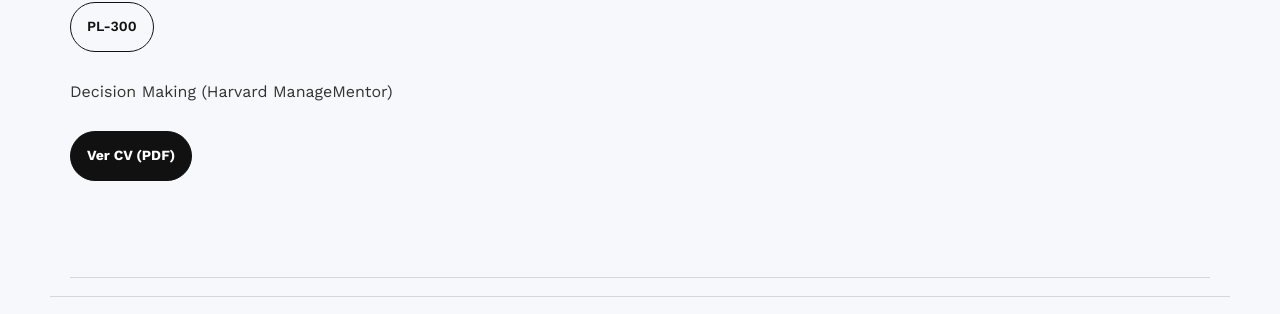
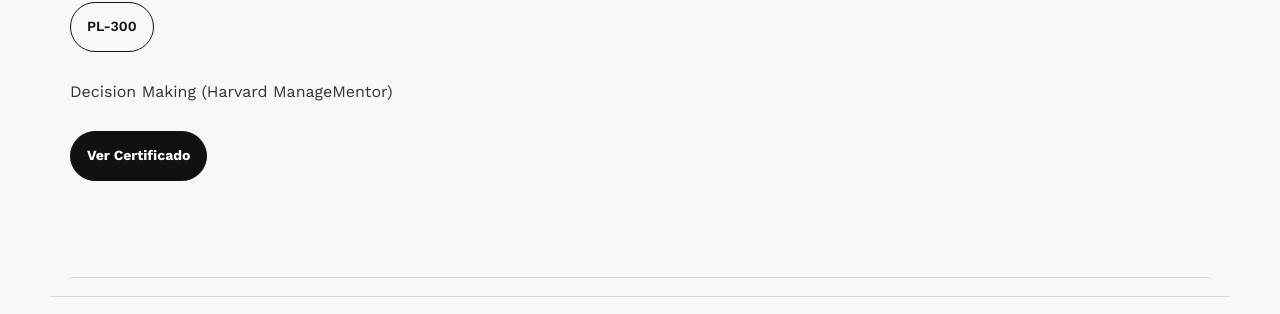
Before and after one commit to lucia-ferreno-pico/Portfolio, a Jekyll site: the page built from cv.md, in a window 1280 px wide and 1024 px high. Shown: the part 671-985 px from the top of the window. Built offline with Jekyll 4.4.1, drawn with Linux system fonts in a browser that asks for light colours.

Commit message:
Update cv.md

```diff
--- a/cv.md
+++ b/cv.md
@@ -32,6 +32,6 @@ permalink: /cv/
   <p>Decision Making (Harvard ManageMentor)</p>
 
   <div class="cta">
-    <a class="btn btn--primary" href="{{ '/certificado de harvarddecision_making.pdf' | relative_url }}" target="_blank" rel="noopener">Ver CV (PDF)</a>
+    <a class="btn btn--primary" href="{{ '/certificado de harvarddecision_making.pdf' | relative_url }}" target="_blank" rel="noopener noreferrer">Ver Certificado</a>
   </div>
 </section>
```
